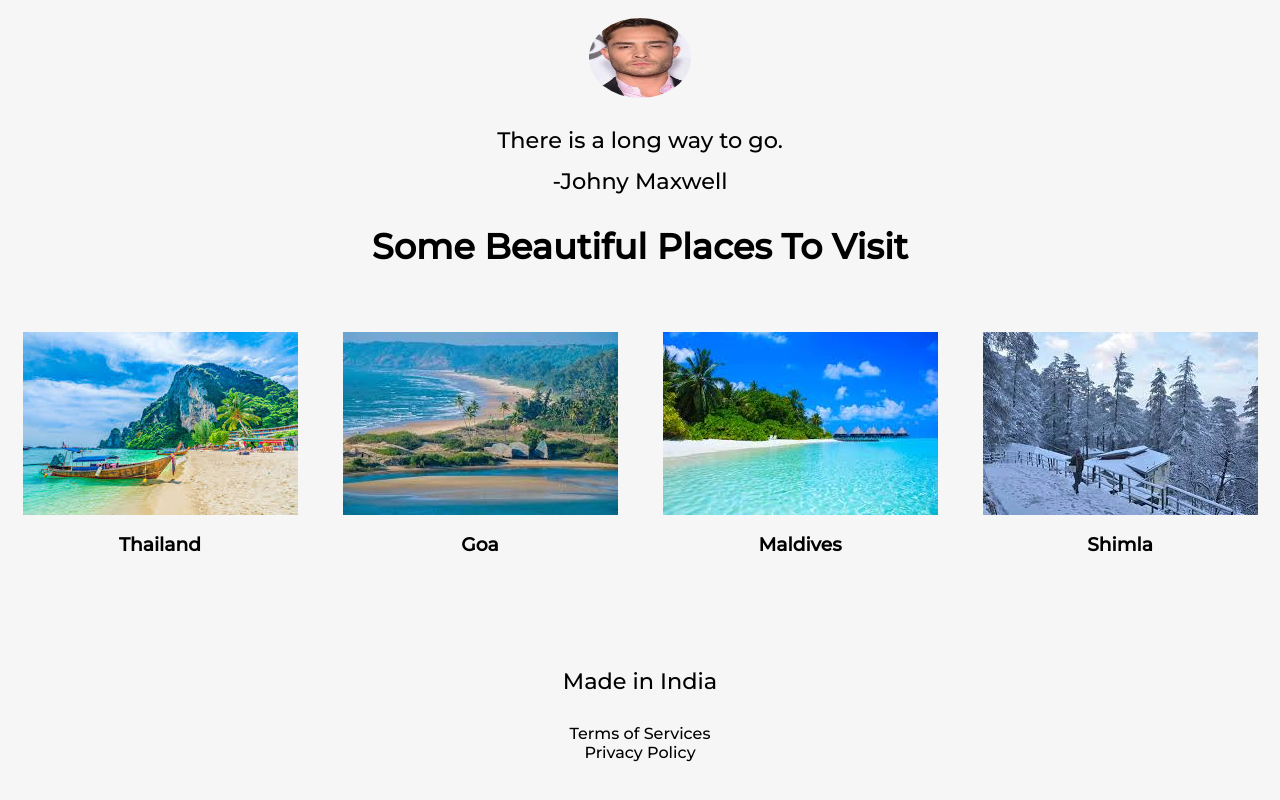
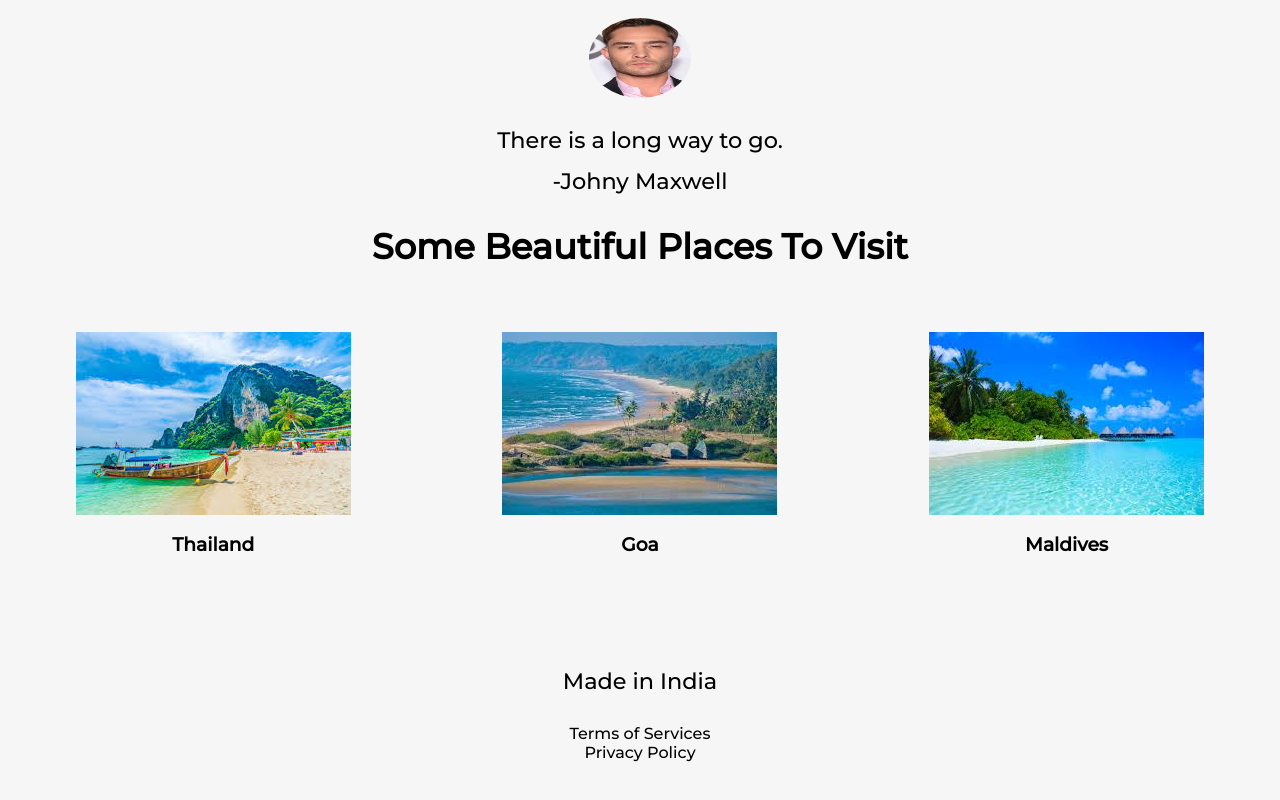
Before and after one commit to anushka-srivastava22/Project-Website-Development, a plain HTML site: page index.html in a window 1280 px wide. Shown: the part 1563-2363 px from the top of the page. Drawn offline with Linux system fonts and the light colour scheme.

Commit message:
Add files via upload

```diff
--- a/index.html
+++ b/index.html
@@ -84,14 +84,6 @@ Frontend of Website
 			</li>
 		</ul>
 	</div3>
-	<div4 >
-		<ul>
-			<li>
-				<img src="shimla.jpg" alt="shimla" class="shimla">
-				<h3>Shimla</h3>
-			</li>
-		</ul>
-	</div4>
 </div>
 <footer>
 <div class="footer-container">
```
